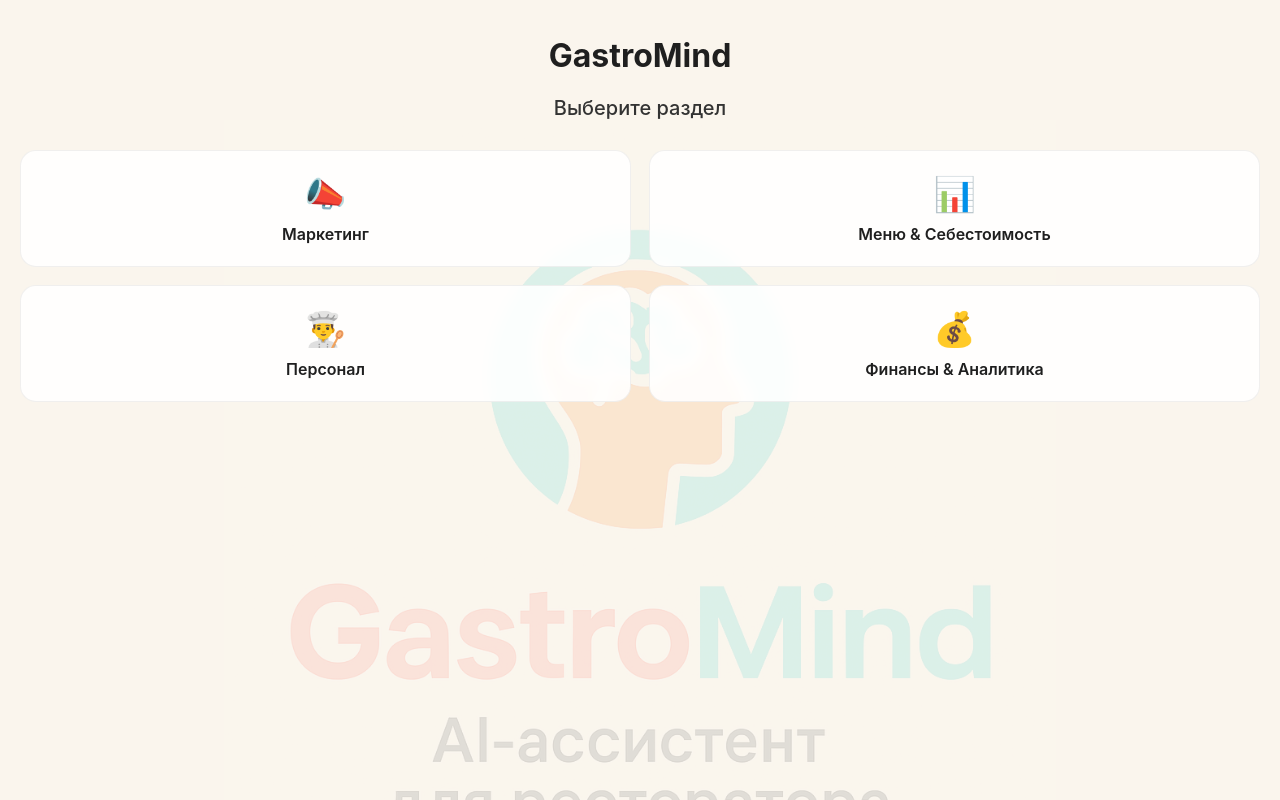
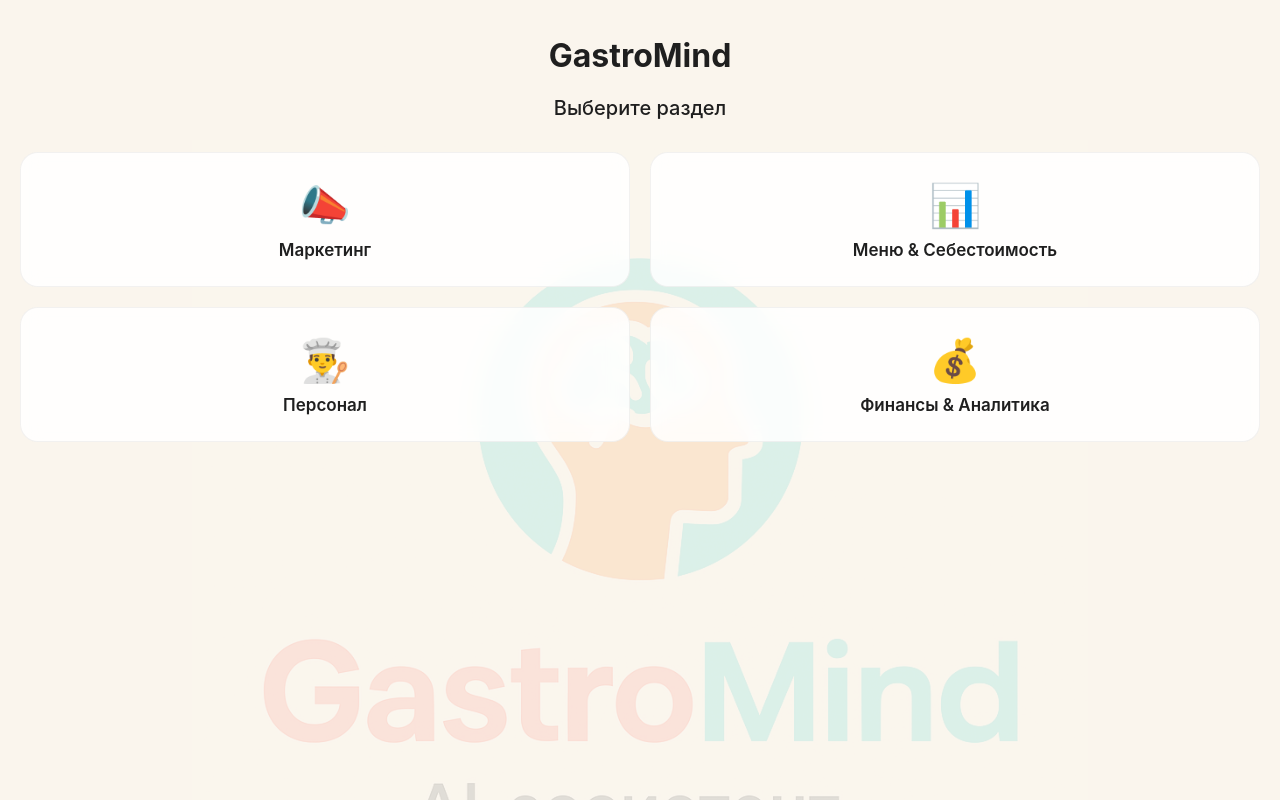
Before and after one commit to georg34523-boop/gastro-mind-miniapp, a Next.js app: page / in a window 1280 px wide. Built offline with nearby package versions, Linux system fonts and the light colour scheme.

Commit message:
Update globals.css

```diff
--- a/styles/globals.css
+++ b/styles/globals.css
@@ -1,4 +1,6 @@
-/* Глобальный фон + полупрозрачное лого */
+/* -----------------------
+   ГЛОБАЛЬНЫЙ ФОН + ЛОГО
+------------------------- */
 body {
   margin: 0;
   padding: 0;
@@ -8,7 +10,7 @@ body {
   position: relative;
 }
 
-/* Полупрозрачное лого */
+/* Полупрозрачное большое лого */
 body::before {
   content: "";
   position: fixed;
@@ -18,62 +20,65 @@ body::before {
   height: 100%;
   background-image: url('/logo-bg.png');
   background-repeat: no-repeat;
-  background-position: center 120px;
-  background-size: 65%;
-  opacity: 0.12; /* Мягкая видимость */
+  background-position: center 140px;
+  background-size: 70%;
+  opacity: 0.12;
   z-index: -1;
   pointer-events: none;
 }
 
-/* Общие стили */
+/* -----------------------
+   ТЕКСТЫ
+------------------------- */
 h1 {
   font-size: 32px;
   font-weight: 700;
   text-align: center;
   margin-top: 36px;
-  color: #1f1f1f;
 }
 
 h2 {
   font-size: 20px;
   text-align: center;
   font-weight: 500;
-  margin-bottom: 30px;
-  color: #333;
+  margin-bottom: 32px;
 }
 
-/* Контейнер сетки карточек */
+/* -----------------------
+   СЕТКА КАРТОЧЕК
+------------------------- */
 .menu-grid {
   display: grid;
   grid-template-columns: 1fr 1fr;
-  gap: 18px;
-  padding: 0 20px 50px;
+  gap: 20px;
+  padding: 0 20px 60px;
 }
 
-/* Оформление карточек */
+/* -----------------------
+   КАРТОЧКИ
+------------------------- */
 .menu-card {
-  background: rgba(255, 255, 255, 0.88);
-  backdrop-filter: blur(6px);
-  border-radius: 16px;
-  padding: 22px 10px;
+  background: rgba(255, 255, 255, 0.85);
+  backdrop-filter: blur(10px);
+  border-radius: 18px;
+  padding: 26px 14px;
   text-align: center;
   cursor: pointer;
   transition: all 0.15s ease-in-out;
-  border: 1px solid rgba(0, 0, 0, 0.06);
+  border: 1px solid rgba(0, 0, 0, 0.05);
 }
 
 .menu-card:hover {
-  transform: translateY(-3px);
-  box-shadow: 0px 4px 10px rgba(0,0,0,0.08);
+  transform: translateY(-4px);
+  box-shadow: 0px 6px 14px rgba(0,0,0,0.08);
 }
 
 .menu-card-icon {
-  font-size: 34px;
+  font-size: 42px;
   margin-bottom: 10px;
 }
 
 .menu-card-title {
-  font-size: 16px;
+  font-size: 17px;
   font-weight: 600;
-  color: #1f1f1f;
 }
```
